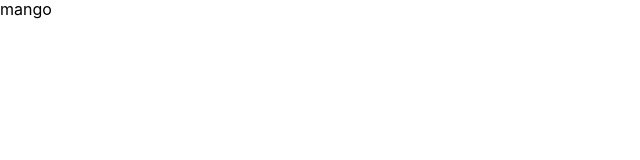
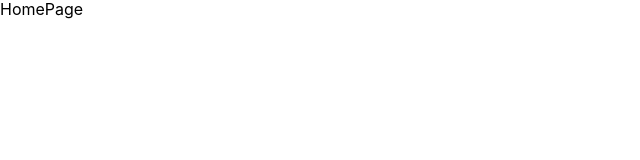
Before and after one commit to react-custom-projects/users, a React app: page / in a window 1280 px wide. Shown: the top 160 px of the page, without its empty margins (0-640 px from the left). Built offline with nearby package versions, Linux system fonts and the light colour scheme.

Commit message:
add main routes

```diff
--- a/src/App.jsx
+++ b/src/App.jsx
@@ -1,9 +1,12 @@
 import React from 'react';
+import { Route, Switch } from 'react-router-dom';
 import { hot } from 'react-hot-loader/root';
 //error boundary
 import { ErrorBoundary } from 'react-error-boundary';
 //error boundary fallback
 import ErrorBoundaryFallback from './js/generic/ErrorBoundaryFallback';
+//routes
+import { routes } from './js/routing/routingConstants/RoutesConfig';
 
 const App = () => (
 	<ErrorBoundary
@@ -13,7 +16,16 @@ const App = () => (
 			console.log('Try again clicked');
 		}}
 	>
-		<div>mango</div>
+		<Switch>
+			{routes.map((el, i) => (
+				<Route
+					key={i}
+					path={el.path}
+					exact={el.exact}
+					render={(propRouter) => <el.Component {...propRouter} />}
+				/>
+			))}
+		</Switch>
 	</ErrorBoundary>
 );
 
--- /dev/null
+++ b/src/js/containers/pages/HomePage.jsx
@@ -0,0 +1,7 @@
+import React from 'react';
+
+const HomePage = () => {
+	return <div>HomePage</div>;
+};
+
+export default HomePage;
--- /dev/null
+++ b/src/js/containers/pages/NotFoundPage.jsx
@@ -0,0 +1,7 @@
+import React from 'react';
+
+const NotFoundPage = () => {
+	return <div>NotFoundPage</div>;
+};
+
+export default NotFoundPage;
--- /dev/null
+++ b/src/js/containers/pages/UsersPage.jsx
@@ -0,0 +1,7 @@
+import React from 'react';
+
+const UsersPage = () => {
+	return <div>UsersPage</div>;
+};
+
+export default UsersPage;
--- a/src/js/routing/routingConstants/AppUrls.js
+++ b/src/js/routing/routingConstants/AppUrls.js
@@ -0,0 +1,3 @@
+export const getHomePageUrl = () => '/';
+export const getUsersPageUrl = () => '/users';
+export const getNotFoundPageUrl = () => '*';
--- a/src/js/routing/routingConstants/RoutesConfig.js
+++ b/src/js/routing/routingConstants/RoutesConfig.js
@@ -0,0 +1,22 @@
+//URLs
+import { getHomePageUrl, getNotFoundPageUrl, getUsersPageUrl } from './AppUrls';
+//pages
+import HomePage from '../../containers/pages/HomePage';
+import UsersPage from '../../containers/pages/UsersPage';
+import NotFoundPage from '../../containers/pages/NotFoundPage';
+
+export const routes = [
+	{
+		path: getHomePageUrl(),
+		Component: HomePage,
+		exact: true,
+	},
+	{
+		path: getUsersPageUrl(),
+		Component: UsersPage,
+	},
+	{
+		path: getNotFoundPageUrl(),
+		Component: NotFoundPage,
+	},
+];
```
